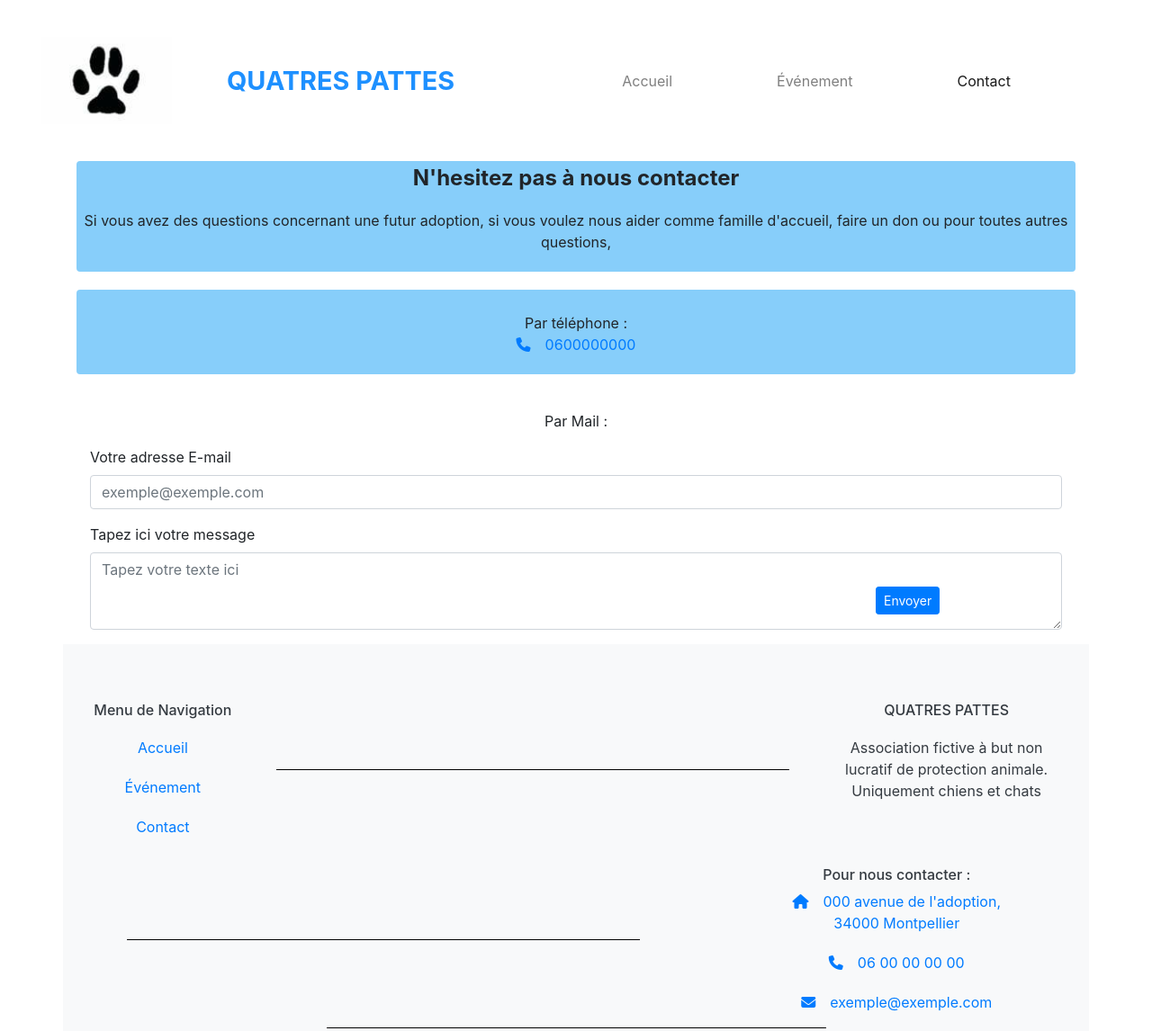
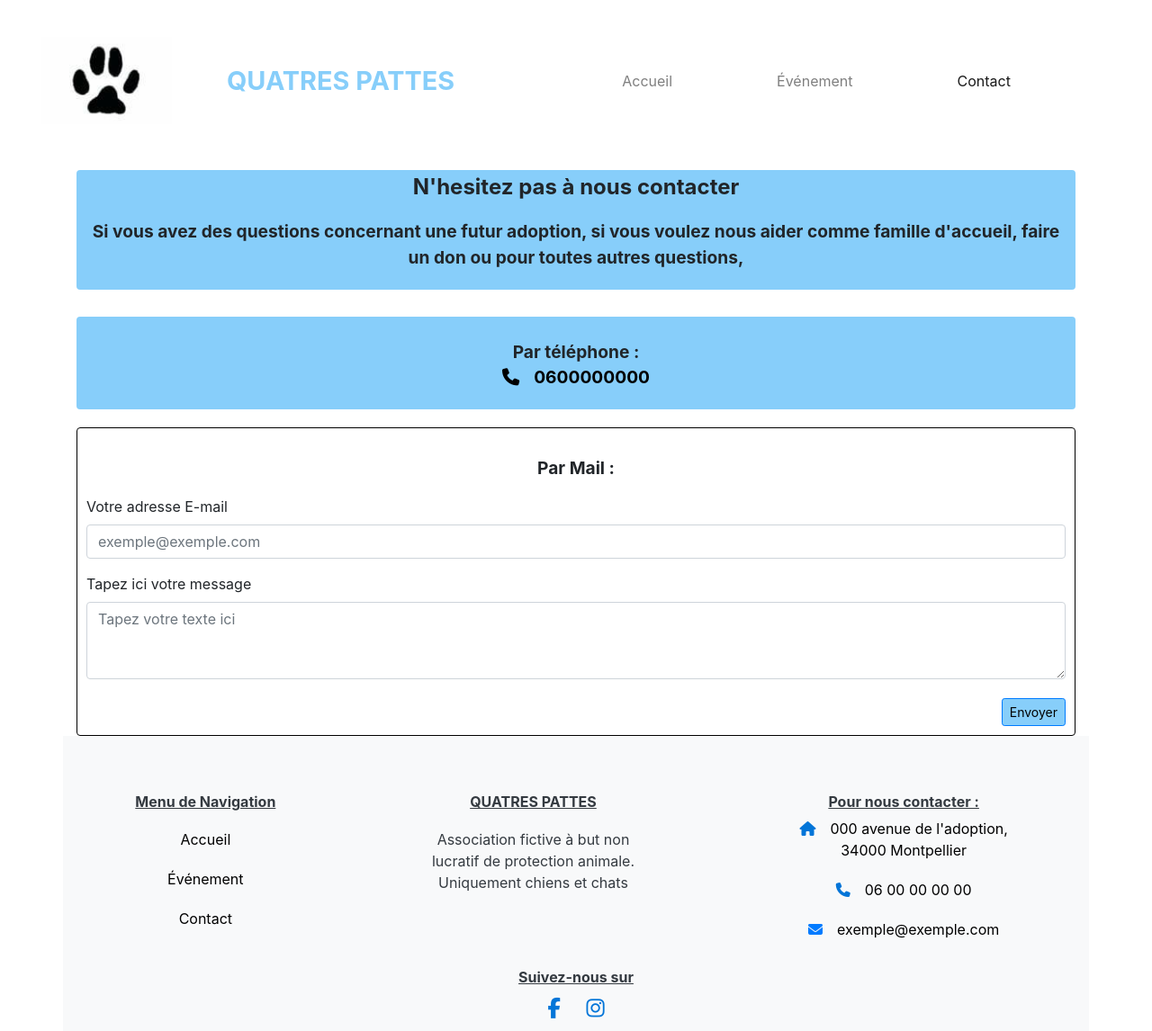
Before and after one commit to lana-12/eval-assos, a plain HTML site: page contact.html in a window 1280 px wide. Shown: the top 1146 px of the page at 90% size. Drawn offline with Linux system fonts and the light colour scheme.

Commit message:
dernier commit

```diff
--- a/contact.html
+++ b/contact.html
@@ -3,7 +3,6 @@
 <head>
   <meta charset="UTF-8">
   <meta http-equiv="X-UA-Compatible" content="IE=edge">
-  <meta http-equiv="content-language" content="fr-FR" />
   <meta name="viewport" content="width=device-width, initial-scale=1.0">
   <meta name="keywords" content="association, chat, chien, abandon, errant,quatres pattes, animaux, montpellier"/>
   <meta name="description" content="Quatres Pattes est une association fictive qui vient en aide
--- a/style.css
+++ b/style.css
@@ -1,21 +1,15 @@
-/*bg box #87cefa
+/* bg box #87cefa -  color h1 #0275d8  */
 
-
-  color h1 #1e90ff
-
-  */
-
-
-/* RESET CSS*/
-*, ::before, ::after{
+/* RESET CSS */
+*,  ::before, ::after {
   box-sizing: border-box;
   margin: 0;
   padding: 0;
 }
 html, body{
   width: 100vw;
+}
 
-}
 /************** DEBUT STYLISER <HR> ***********/
 .separator{
   height: 1px;
@@ -31,14 +25,22 @@ html, body{
   background: black;
   margin: auto;
 }
-/************** FIN STYLISER <HR> ***********/
+/**************  STYLISER <p> ***********/
+.p-contact{
+  font-size: 1.2em;
+  font-weight: bolder;
+}
 p{
   margin-top: 20px;
 }
 /*********STYLISER LES H ********/
+h1 {
+  color:#87cefa;
+}
 h2{
   font-size: 1.5em;
   text-align: center;
+  font-weight: bolder;
 }
 h4{
   font-size: 1.3em;
@@ -51,50 +53,73 @@ h5{
   max-height: 1.5em;
   text-align: center;
 }
-
-/************ HEADER ***********/
-
+h6{
+  font-weight: bolder;
+}
 
 /*********** DEBUT MAIN **************/
 .box{
   background: #87cefa;
-  margin-top: 10px;
+  margin-top: 30px;
   padding: 5px;
   margin-bottom: 20px;
-  margin-top: 20px;
 }
-
+.box1{
+  border: black solid 1px;
+  padding: 10px;
+}
+.btn{
+  background-color:#87cefa ;
+  color: black;
+}
 .article{
   text-align: justify;
 }
-.bold, h2{
+/*********** STYLE ********/
+.bold{
   font-weight: bolder;
 
 }
 .center{
   text-align: center;
 }
+.underline{
+  text-decoration: underline;
+}
+/*********** STYLISER LES LIENS ***********/
+a {
+  text-decoration: none;
+  color: black;
+}
+.btn-contact{
+  border: solid 1px #0275d8 ;
+  padding: 10px;
+}
+a:hover,
+.fa:hover{
+  text-decoration: none;
+  color: #0275d8;
+  font-size: 1.2em;
+  font-weight: bolder;
+}
+footer .fa{
+  color:#0275d8 ;
+}
 .tel-mail{
   color: black;
+}
 
-}
-section p .tel-mail:hover{
-  text-decoration: none;
-  color: 		#000080;
-  font-weight: bolder;
-  font-size: 1.2em;
-}
 
 /*********** FIN MAIN **************/
 
 /************DEBUT STYLISER LES CARD ****************/
+.card{
+  height: 90%;
+  padding-top: 20px;
+}
 .card-img{
   width: 150px;
   height: 150px;
-
- }
- .card-title{
-
  }
  .card-text{
    text-align: center;
@@ -103,17 +128,15 @@ section p .tel-mail:hover{
 /************ FIN STYLISER LES CARD ****************/
 
 /*********** FOOTER **************/
-footer{
-  background-color: yellow;
-
-
+.copyright{
+  font-size: 0.8em;
 }
 
 
 /********MEDIA QUERY POUR ECRAN 320PX et XS ***********
 ******min-width 320px**************/
 @media screen and (min-width: 320px){
-  button{
+  header button{
     position: absolute;
     left: 80%;
     top: 70%;
@@ -122,13 +145,13 @@ footer{
   h1{
     font-size: 1em;
     font-weight: 900;
-    color: #87cefa;
+    color:#87cefa;
 
   }
   .logo{
     margin-left: -5px;
   }
-
+}
 
 
 
@@ -137,55 +160,54 @@ footer{
 @media screen and (min-width: 540px){
 
   h1{
-    font-size: 1.4em;
+    font-size: 1.3em;
     font-weight: bolder;
     text-align: center;
-    color: #1e90ff;
     margin-bottom: 20px;
-
+    margin-right: 50px;
+    color:#87cefa;
   }
   button{
-    margin-top: 20px;
+    margin-top: 5px;
   }
+}
 
 
-
-/********MEDIA QUERY POUR ECRAN 720PX et MD ***********
-******min-width 720px**************/
+/********MEDIA QUERY POUR ECRAN 768PX et MD ***********
+******min-width 768px**************/
 @media screen and (min-width: 768px){
   h1{
     font-size: 1.8em;
     line-height: 1.5em;
     font-weight: bold;
-    color: #1e90ff;
-
+    color:#87cefa;
   }
-
+  .navigation{
+    margin: 20px;
+  }
+  .nav-item{
+    margin-left: 20px;
+    margin-right: 20px;
+  }
+  footer hr{
+     display: none;
+   }
 }
-
-
-
 
 /********MEDIA QUERY POUR ECRAN 960X et LG ***********
 ******min-width 960px**************/
 @media screen and (min-width: 992px){
-  .navigation{
-    margin: 20px;
-  }
   h1{
     margin: 40px;
+    color:#87cefa;
   }
+}
+
+/********MEDIA QUERY POUR ECRAN 1140PX et XL ***********
+******min-width 1140px**************/
+@media screen and (min-width: 1140px){
   .nav-item{
     margin-left: 50px;
     margin-right: 50px;
   }
 }
-
-
-
-
-
-/********MEDIA QUERY POUR ECRAN 1140PX et XL ***********
-******min-width 1140px**************/
-@media screen and (min-width: 1140px){
-}
```
Also changed, not shown: event.html (+0 -1 lines), index.html (+0 -1 lines), .stylelintrc.json (added), img/img1.jpg (deleted), robots.txt (added), 1 other file.
